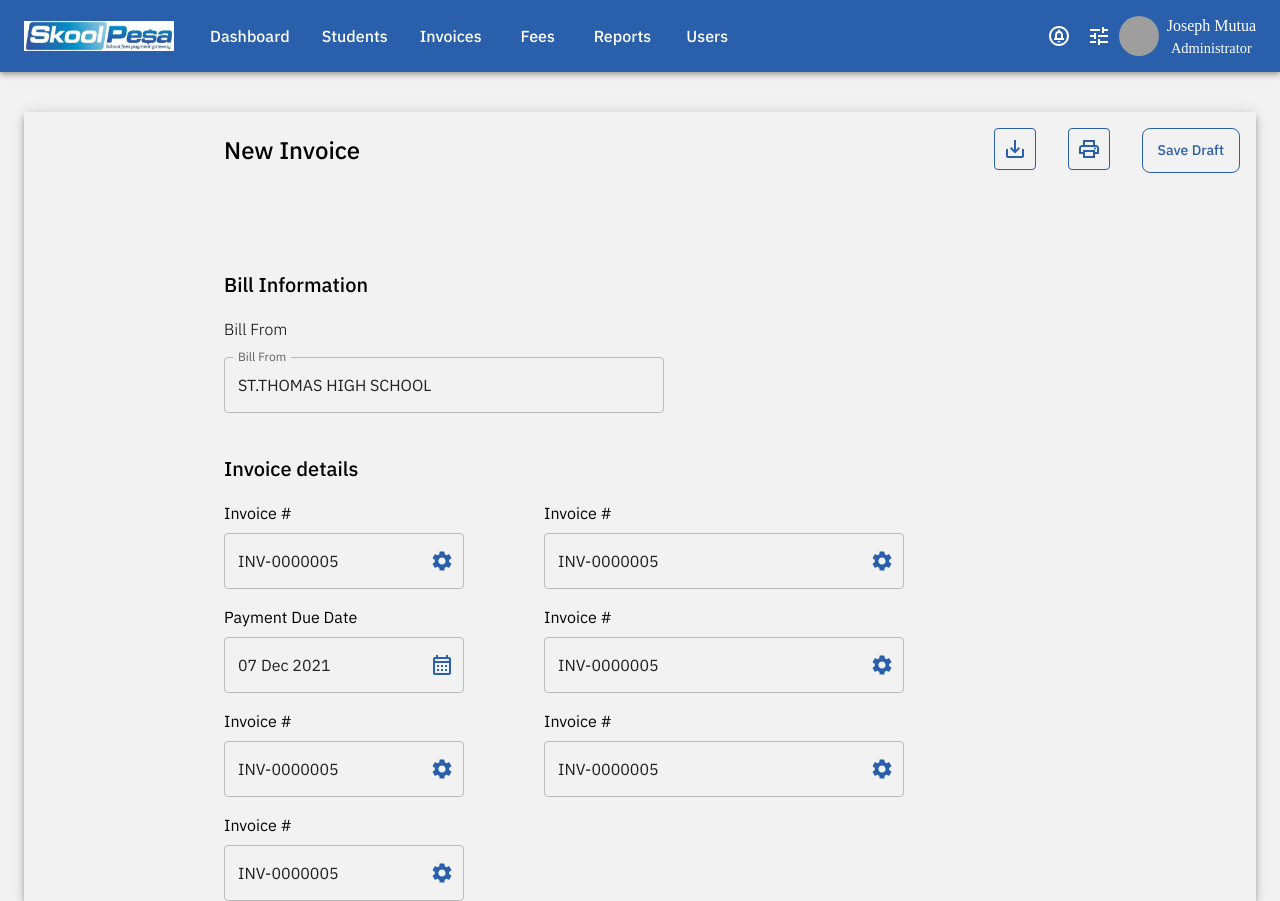
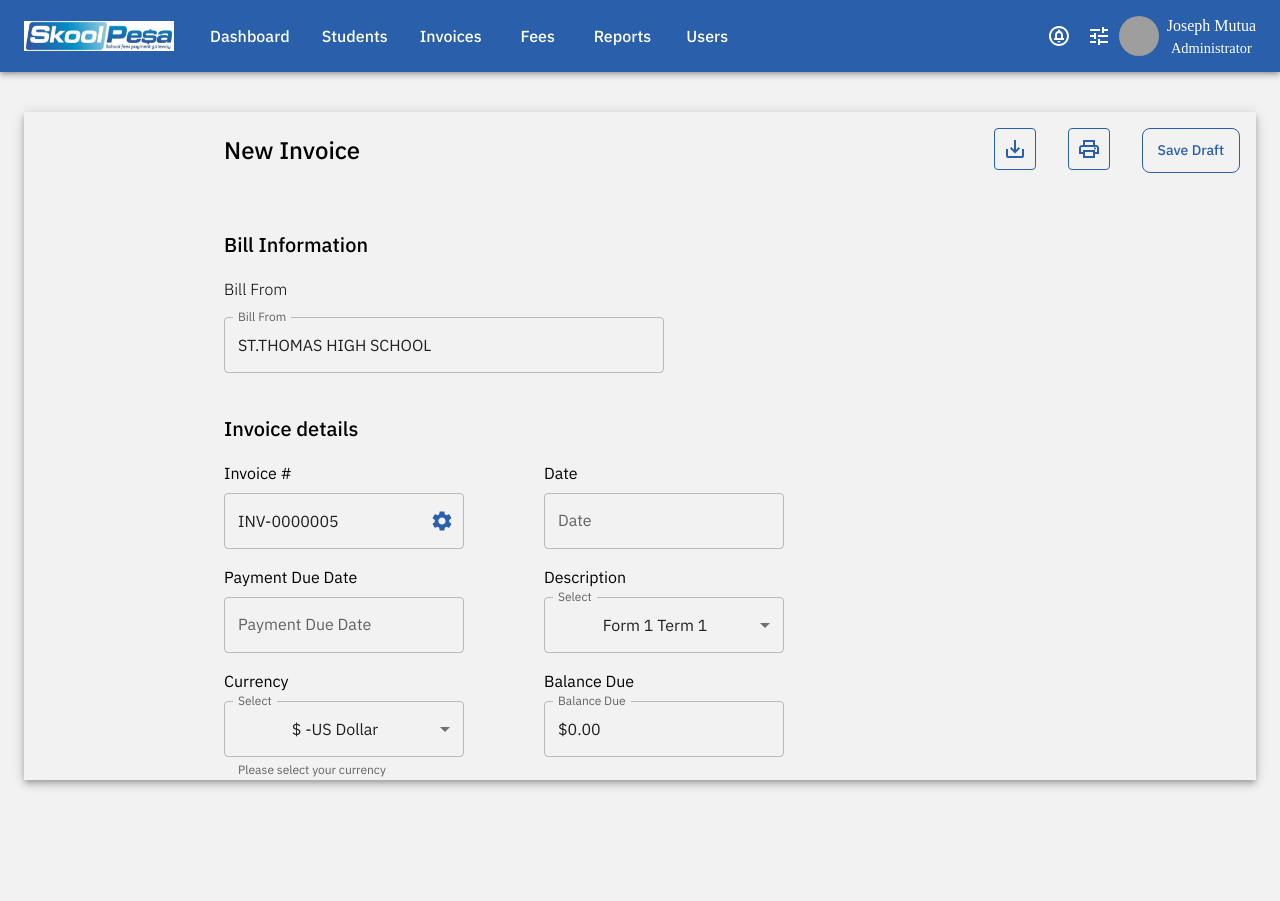
Before and after one commit to Joseph-Mutua/skoolpesa, a React (Create React App) app: page /admin/invoices/create-new-invoice in a window 1280 px wide. After the commit the page ends 800 px from the top, so only its background shows below. Built offline with nearby package versions, Linux system fonts and the light colour scheme; grey boxes are pictures that could not be loaded.

Commit message:
Finish up with text fields

```diff
--- a/package.json
+++ b/package.json
@@ -15,6 +15,7 @@
     "@mui/material": "^5.10.1",
     "@mui/x-data-grid": "^5.16.0",
     "@mui/x-data-grid-pro": "^5.16.0",
+    "@mui/x-date-pickers": "^5.0.0",
     "antd": "^4.22.8",
     "material-ui-popup-state": "^4.0.2",
     "react": "^18.2.0",
--- a/src/components/school/Invoices/CreateNewInvoice.js
+++ b/src/components/school/Invoices/CreateNewInvoice.js
@@ -7,21 +7,19 @@ import {
   useTheme,
   Button,
   TextField,
+  MenuItem,
   Popover,
 } from "@mui/material";
-import {
-  usePopupState,
-  bindTrigger,
-  bindPopover,
-} from "material-ui-popup-state/hooks";
 
+import { AdapterDayjs } from "@mui/x-date-pickers/AdapterDayjs";
+import { LocalizationProvider } from "@mui/x-date-pickers/LocalizationProvider";
+import { DatePicker } from "@mui/x-date-pickers/DatePicker";
 import SaveAltIcon from "@mui/icons-material/SaveAlt";
 import PrintOutlinedIcon from "@mui/icons-material/PrintOutlined";
 import SettingsIcon from "@mui/icons-material/Settings";
 import ArrowDownwardIcon from "@mui/icons-material/ArrowDownward";
-import CalendarMonthOutlinedIcon from "@mui/icons-material/CalendarMonthOutlined";
 
-function SettingsPopover(){
+function SettingsPopover() {
   return (
     <Box sx={{ width: 650, height: 400, border: 1, borderRadius: 2 }}>
       <Box display="flex" sx={{ mt: 2, ml: 2 }}>
@@ -78,28 +76,73 @@ function SettingsPopover(){
       </Stack>
     </Box>
   );
-};
+}
+
+const currencies = [
+  {
+    value: "USD",
+    label: "$ -US Dollar",
+  },
+  {
+    value: "EUR",
+    label: "€ Euro",
+  },
+  {
+    value: "BTC",
+    label: "฿ Bitcoin",
+  },
+  {
+    value: "JPY",
+    label: "¥ Japanese Yen",
+  },
+  {
+    value: "KSH",
+    label: "Ksh - Kenyan Shillings",
+  },
+];
+
+const invoiceDescriptions = [
+  {
+    value: "Form 1 Term 1",
+    label: "Form 1 Term 1",
+  },
+  {
+    value: "Form 1 Term 2",
+    label: "Form 1 Term 2",
+  },
+  {
+    value: "Form 1 Term 3",
+    label: "Form 1 Term 3",
+  },
+  {
+    value: "Form 2 Term 1",
+    label: "Form 2 Term 1",
+  },
+  {
+    value: "Form 2 Term 2",
+    label: "Form 2 Term 2",
+  },
+  {
+    value: "Form 2 Term 3",
+    label: "Form 2 Term 3",
+  },
+  {
+    value: "Form 3 Term 1",
+    label: "Form 3 Term 1",
+  },
+];
 
 const CreateNewInvoice = () => {
   const [settingsPopover, setSettingsPopover] = React.useState({
     anchorEl: null,
     child: <SettingsPopover />,
   });
-  const [calendarPopover, setCalendarPopover] = React.useState({
-    anchorEl: null,
-    child: <calendarPopover />,
-  });
+
+  const [date, setDate] = React.useState(null);
+  const [currency, setCurrency] = React.useState("USD");
+  const [invoiceDescription, setInvoiceDescription] = React.useState("Form 1 Term 1")
 
   const theme = useTheme();
-//   const settingsPopState = usePopupState({
-//     variant: "popover",
-//     popupId: "settingsPopover",
-//   });
-
-//   const calendarPopState = usePopupState({
-//     variant: "popover",
-//     popupId: "calendarPopover",
-//   });
 
   return (
     <Box boxShadow="5">
@@ -160,7 +203,7 @@ const CreateNewInvoice = () => {
         </Box>
       </Stack>
 
-      <Box display="flex" sx={{ mt: 10, ml: 25 }}>
+      <Box display="flex" sx={{ mt: 5, ml: 25 }}>
         <Typography variant="h6" fontWeight="500">
           Bill Information
         </Typography>
@@ -225,7 +268,9 @@ const CreateNewInvoice = () => {
               anchorEl={settingsPopover.anchorEl}
               //   {...bindPopover(settingsPopState)}
               open={Boolean(settingsPopover.anchorEl)}
-              onClose={() => setSettingsPopover({ ...settingsPopover, anchorEl: null })}
+              onClose={() =>
+                setSettingsPopover({ ...settingsPopover, anchorEl: null })
+              }
               anchorOrigin={{
                 vertical: "bottom",
                 horizontal: "bottom",
@@ -243,141 +288,77 @@ const CreateNewInvoice = () => {
                 <p>Payment Due Date</p>
               </Typography>
             </Box>
-            <TextField
-              required
-              value="07 Dec 2021"
-              InputProps={{
-                endAdornment: (
-                  <IconButton
-                    onClick={() => {}}
-
-                    edge="end"
-                  >
-                    <CalendarMonthOutlinedIcon
-                      sx={{ color: `${theme.palette.primary.main}` }}
-                    />
-                  </IconButton>
-                ),
-              }}
-            />
-            <Popover
-              id="calendarPopover"
-
-              anchorOrigin={{
-                vertical: "bottom",
-                horizontal: "bottom",
-              }}
-              transformOrigin={{
-                vertical: "top",
-                horizontal: "center",
-              }}
-            >
-              Wooow
-            </Popover>
+            <LocalizationProvider dateAdapter={AdapterDayjs}>
+              <DatePicker
+                label="Payment Due Date"
+                value={date}
+                onChange={(newValue) => {
+                  setDate(newValue);
+                }}
+                renderInput={(params) => <TextField {...params} />}
+              />
+            </LocalizationProvider>
 
             <Box display="flex" sx={{ mb: -1 }}>
               <Typography fontWeight="400">
-                <p>Invoice #</p>
+                <p>Currency</p>
               </Typography>
             </Box>
             <TextField
-              required
-              id="userName"
-              value="INV-0000005"
-              InputProps={{
-                endAdornment: (
-                  <IconButton
-                    aria-label="toggle password visibility"
-                    onClick={() => {}}
-                    // {...bindTrigger(settingsPopState)}
-                    edge="end"
-                  >
-                    <SettingsIcon
-                      sx={{ color: `${theme.palette.primary.main}` }}
-                    />
-                  </IconButton>
-                ),
-              }}
-            />
-            <Popover
-              //   {...bindPopover(settingsPopState)}
-              anchorOrigin={{
-                vertical: "bottom",
-                horizontal: "bottom",
-              }}
-              transformOrigin={{
-                vertical: "top",
-                horizontal: "center",
-              }}
-            ></Popover>
-
-            <Box display="flex" sx={{ mb: -1 }}>
-              <Typography fontWeight="400">
-                <p>Invoice #</p>
-              </Typography>
-            </Box>
-            <TextField
-              required
-              id="userName"
-              value="INV-0000005"
-              InputProps={{
-                endAdornment: (
-                  <IconButton
-                    aria-label="toggle password visibility"
-                    onClick={() => {}}
-                    // {...bindTrigger(settingsPopState)}
-                    edge="end"
-                  >
-                    <SettingsIcon
-                      sx={{ color: `${theme.palette.primary.main}` }}
-                    />
-                  </IconButton>
-                ),
-              }}
-            />
-            <Popover
-              //   {...bindPopover(settingsPopState)}
-              anchorOrigin={{
-                vertical: "bottom",
-                horizontal: "bottom",
-              }}
-              transformOrigin={{
-                vertical: "top",
-                horizontal: "center",
-              }}
-            ></Popover>
+              id="outlined-select-currency"
+              select
+              label="Select"
+              value={currency}
+              onChange={(newValue) => setCurrency(newValue)}
+              helperText="Please select your currency"
+            >
+              {currencies.map((option) => (
+                <MenuItem key={option.value} value={option.value}>
+                  {option.label}
+                </MenuItem>
+              ))}
+            </TextField>
           </Stack>
 
           <Stack
             component="form"
-            sx={{ "& .MuiTextField-root": { width: "45ch" } }}
+            sx={{ "& .MuiTextField-root": { width: "30ch" } }}
           >
             <Box display="flex" sx={{ mb: -1 }}>
               <Typography fontWeight="400">
-                <p>Invoice #</p>
+                <p>Date</p>
+              </Typography>
+            </Box>
+            <LocalizationProvider dateAdapter={AdapterDayjs}>
+              <DatePicker
+                label="Date"
+                value={date}
+                onChange={(newValue) => {
+                  setDate(newValue);
+                }}
+                renderInput={(params) => <TextField {...params} />}
+              />
+            </LocalizationProvider>
+            <Box display="flex" sx={{ mb: -1 }}>
+              <Typography fontWeight="400">
+                <p>Description</p>
               </Typography>
             </Box>
             <TextField
-              required
-              id="userName"
-              value="INV-0000005"
-              InputProps={{
-                endAdornment: (
-                  <IconButton
-                    aria-label="toggle password visibility"
-                    onClick={() => {}}
-                    // {...bindTrigger(settingsPopState)}
-                    edge="end"
-                  >
-                    <SettingsIcon
-                      sx={{ color: `${theme.palette.primary.main}` }}
-                    />
-                  </IconButton>
-                ),
-              }}
-            />
+              id="outlined-select-currency"
+              select
+              label="Select"
+              value={invoiceDescription}
+              onChange={(newValue) => setInvoiceDescription(newValue)}
+
+            >
+              {invoiceDescriptions.map((option) => (
+                <MenuItem key={option.value} value={option.value}>
+                  {option.label}
+                </MenuItem>
+              ))}
+            </TextField>
             <Popover
-              //{...bindPopover(settingsPopState)}
               anchorOrigin={{
                 vertical: "bottom",
                 horizontal: "bottom",
@@ -389,76 +370,15 @@ const CreateNewInvoice = () => {
             ></Popover>{" "}
             <Box display="flex" sx={{ mb: -1 }}>
               <Typography fontWeight="400">
-                <p>Invoice #</p>
+                <p>Balance Due</p>
               </Typography>
             </Box>
             <TextField
-              required
-              id="userName"
-              value="INV-0000005"
-              InputProps={{
-                endAdornment: (
-                  <IconButton
-                    aria-label="toggle password visibility"
-                    onClick={() => {}}
-                    // {...bindTrigger(settingsPopState)}
-                    edge="end"
-                  >
-                    <SettingsIcon
-                      sx={{ color: `${theme.palette.primary.main}` }}
-                    />
-                  </IconButton>
-                ),
-              }}
+              id="outlined-basic"
+              label="Balance Due"
+              value="$0.00"
+              variant="outlined"
             />
-            <Popover
-              //{...bindPopover(settingsPopState)}
-              anchorOrigin={{
-                vertical: "bottom",
-                horizontal: "bottom",
-              }}
-              transformOrigin={{
-                vertical: "top",
-                horizontal: "center",
-              }}
-            ></Popover>{" "}
-            <Box display="flex" sx={{ mb: -1 }}>
-              <Typography fontWeight="400">
-                <p>Invoice #</p>
-              </Typography>
-            </Box>
-            <TextField
-              required
-              id="userName"
-              value="INV-0000005"
-              InputProps={{
-                endAdornment: (
-                  <IconButton
-                    aria-label="toggle password visibility"
-                    onClick={() => {}}
-                    // {...bindTrigger(settingsPopState)}
-                    edge="end"
-                  >
-                    <SettingsIcon
-                      sx={{ color: `${theme.palette.primary.main}` }}
-                    />
-                  </IconButton>
-                ),
-              }}
-            />
-            <Popover
-              //{...bindPopover(settingsPopState)}
-              anchorOrigin={{
-                vertical: "bottom",
-                horizontal: "bottom",
-              }}
-              transformOrigin={{
-                vertical: "top",
-                horizontal: "center",
-              }}
-            >
-              {" "}
-            </Popover>
           </Stack>
         </Stack>
       </Stack>
```
Also changed, not shown: 1 other file (tests, documents, lock files or other folders).
